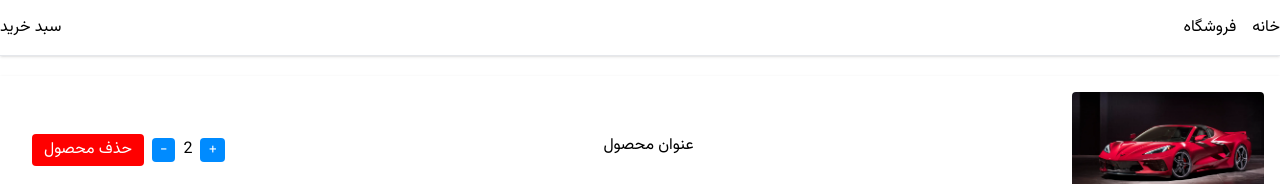
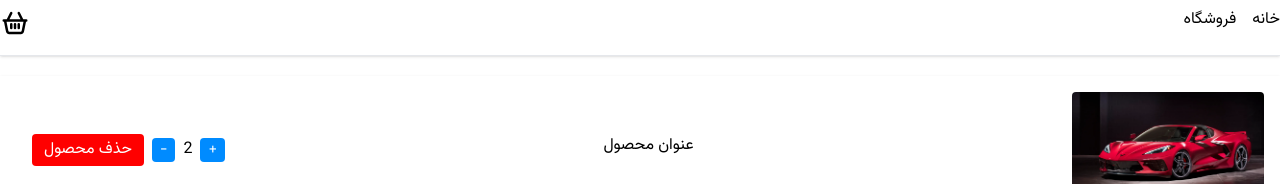
Before and after one commit to shakib-zeidi/react-ecommerce, a React (Vite) app: page /cart in a window 1280 px wide. Shown: the top 184 px of the page. Built offline with nearby package versions, Linux system fonts and the light colour scheme.

Commit message:
cart number function

```diff
--- a/src/components/navbar/Navbar.tsx
+++ b/src/components/navbar/Navbar.tsx
@@ -1,7 +1,10 @@
 import { Link } from "react-router-dom";
 import Container from "../container/Container";
+import useShoppingCartContext from "../../hooks/usShoppingCartContext";
 
 function Navbar() {
+	const { cartQty } = useShoppingCartContext();
+
 	return (
 		<div className="h-14 border-b shadow flex items-center">
 			<Container>
@@ -15,7 +18,32 @@ function Navbar() {
 						</li>
 					</ul>
 					<div>
-						<Link to="/cart">سبد خرید</Link>
+						<Link className="relative" to="/cart">
+							<button>
+								<svg
+									width="30px"
+									height="30px"
+									viewBox="0 0 24 24"
+									fill="none"
+									xmlns="http://www.w3.org/2000/svg"
+								>
+									<path
+										d="M20 10L18.5145 17.4276C18.3312 18.3439 18.2396 18.8021 18.0004 19.1448C17.7894 19.447 17.499 19.685 17.1613 19.8326C16.7783 20 16.3111 20 15.3766 20H8.62337C7.6889 20 7.22166 20 6.83869 19.8326C6.50097 19.685 6.2106 19.447 5.99964 19.1448C5.76041 18.8021 5.66878 18.3439 5.48551 17.4276L4 10M20 10H18M20 10H21M4 10H3M4 10H6M6 10H18M6 10L9 4M18 10L15 4M9 13V16M12 13V16M15 13V16"
+										stroke="#000000"
+										stroke-width="2"
+										stroke-linecap="round"
+										stroke-linejoin="round"
+									/>
+								</svg>
+							</button>
+							{cartQty !== 0 ? (
+								<span className="absolute w-5 h-5 text-xs bg-red-600 flex justify-center items-center rounded-full text-white -top-4 -left-4">
+									{cartQty !== 0 ? cartQty : ""}
+								</span>
+							) : (
+								""
+							)}
+						</Link>
 					</div>
 				</div>
 			</Container>
--- a/src/context/ShoppingCartContext.tsx
+++ b/src/context/ShoppingCartContext.tsx
@@ -70,6 +70,8 @@ export function ShoppingCartProvider({
 		);
 	};
 
+	const cartQty = cartItems.reduce((totalQty, item) => totalQty + item.qty, 0)
+
 	return (
 		<ShoppingCartContext.Provider
 			value={{
@@ -78,6 +80,7 @@ export function ShoppingCartProvider({
 				handleDecreaseProductQty,
 				getProductQty,
 				handleRemoveProduct,
+				cartQty
 			}}
 		>
 			{children}
--- a/src/interfaces/index.ts
+++ b/src/interfaces/index.ts
@@ -39,4 +39,5 @@ export interface ShoppingCartContextInterface {
 	handleDecreaseProductQty: (id: number) => void;
 	getProductQty: (id: number) => number;
 	handleRemoveProduct: (id: number) => void;
+	cartQty: number;
 }
```
